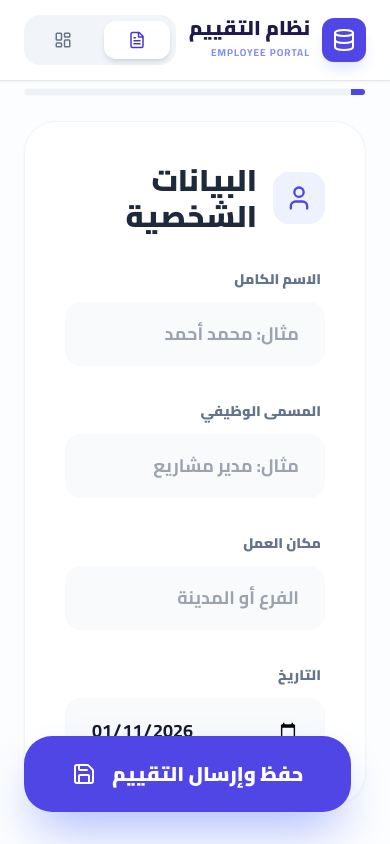
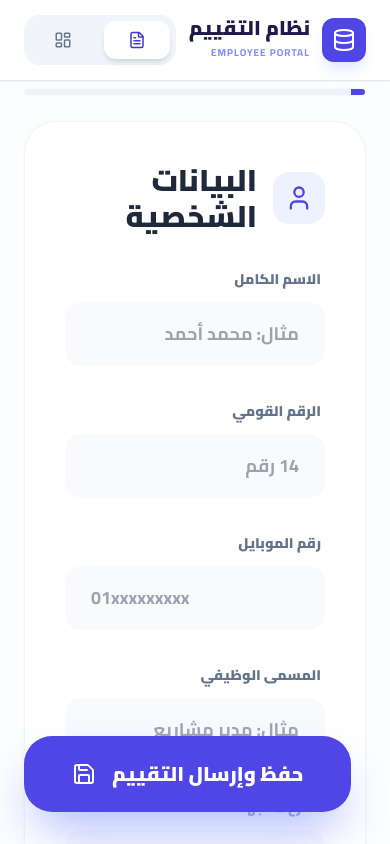
Before and after one commit to mohamedbadawyeg-tech/RESPONSES-, a React (Vite) app: page / in a window 390 px wide. Shown: the top 844 px of the page. Built offline with nearby package versions, Linux system fonts and the light colour scheme.

Commit message:
fix: add missing national ID and mobile fields to form; improve success view logic

```diff
--- a/App.tsx
+++ b/App.tsx
@@ -13,7 +13,7 @@ const App: React.FC = () => {
   const [loginError, setLoginError] = useState('');
 
   // ⚠️ PASTE YOUR GOOGLE APPS SCRIPT WEB APP URL HERE ⚠️
-  const GOOGLE_SCRIPT_URL = "https://script.google.com/macros/s/AKfycbzTMko4EGh5GPpqKY0oyghf2y3EgtR7N6n8MvP2v-i03FCDhLtQ8Bv4lRIPQILwRxXrGQ/exec";
+  const GOOGLE_SCRIPT_URL = "https://script.google.com/macros/s/AKfycbz3JN4NhMxdINS2805ef9eCvk8KOWOxS99A3FMcd95w07f2j0ZTNcBfQeIE5s66Wg6WJg/exec";
 
   useEffect(() => {
     const handleHashChange = () => {
@@ -192,17 +192,27 @@ const App: React.FC = () => {
           </div>
         )}
 
-        {view === 'success' && lastSubmitted && (
+        {view === 'success' && (
           <div className="max-w-2xl mx-auto mt-20 bg-white p-12 rounded-[40px] shadow-xl border border-slate-100 text-center animate-in zoom-in duration-500">
             <div className="w-24 h-24 bg-emerald-100 text-emerald-600 rounded-full flex items-center justify-center mx-auto mb-6">
               <CheckCircle2 size={48} />
             </div>
             <h2 className="text-3xl font-black text-slate-800 mb-4">تم إرسال التقييم بنجاح!</h2>
             <p className="text-slate-500 text-lg mb-8 leading-relaxed">
+              {lastSubmitted ? (
+                <>
                   شكرًا لك {lastSubmitted.employeeName}.<br/>
                   تم حفظ تقييمك بنجاح في النظام ويمكن للمسؤولين الاطلاع عليه.
+                </>
+              ) : (
+                <>
+                  لقد قمت بإرسال التقييم مسبقاً.<br/>
+                  لا يمكن إرسال تقييم جديد.
+                </>
+              )}
             </p>
 
+            {lastSubmitted && (
               <div className="flex justify-center gap-4">
                 <button
                   onClick={() => downloadResponse(lastSubmitted)}
@@ -212,6 +222,7 @@ const App: React.FC = () => {
                   تحميل نسخة
                 </button>
               </div>
+            )}
           </div>
         )}
       </main>
--- a/components/AssessmentForm.tsx
+++ b/components/AssessmentForm.tsx
@@ -11,6 +11,8 @@ interface AssessmentFormProps {
 const AssessmentForm: React.FC<AssessmentFormProps> = ({ onSubmit }) => {
   const [formData, setFormData] = useState({
     employeeName: '',
+    nationalId: '',
+    mobileNumber: '',
     jobTitle: '',
     location: '',
     reviewDate: new Date().toISOString().split('T')[0],
@@ -54,8 +56,8 @@ const AssessmentForm: React.FC<AssessmentFormProps> = ({ onSubmit }) => {
 
   const handleSubmit = (e: React.FormEvent) => {
     e.preventDefault();
-    if (!formData.employeeName || !formData.jobTitle) {
-      alert('يرجى التأكد من ملء البيانات الأساسية (الاسم والمسمى الوظيفي)');
+    if (!formData.employeeName || !formData.nationalId || !formData.mobileNumber || !formData.jobTitle) {
+      alert('يرجى التأكد من ملء البيانات الأساسية (الاسم، الرقم القومي، الموبايل، والمسمى الوظيفي)');
       return;
     }
     const response: AssessmentResponse = {
@@ -100,6 +102,28 @@ const AssessmentForm: React.FC<AssessmentFormProps> = ({ onSubmit }) => {
               />
             </div>
             <div className="space-y-3">
+              <label className="text-sm font-black text-slate-500 mr-1">الرقم القومي</label>
+              <input
+                required
+                type="number"
+                className="w-full px-6 py-4 bg-slate-50 border-2 border-transparent rounded-2xl focus:border-indigo-500 focus:bg-white transition-all outline-none text-lg font-bold"
+                value={formData.nationalId}
+                onChange={e => setFormData({ ...formData, nationalId: e.target.value })}
+                placeholder="14 رقم"
+              />
+            </div>
+            <div className="space-y-3">
+              <label className="text-sm font-black text-slate-500 mr-1">رقم الموبايل</label>
+              <input
+                required
+                type="tel"
+                className="w-full px-6 py-4 bg-slate-50 border-2 border-transparent rounded-2xl focus:border-indigo-500 focus:bg-white transition-all outline-none text-lg font-bold"
+                value={formData.mobileNumber}
+                onChange={e => setFormData({ ...formData, mobileNumber: e.target.value })}
+                placeholder="01xxxxxxxxx"
+              />
+            </div>
+            <div className="space-y-3">
               <label className="text-sm font-black text-slate-500 mr-1">المسمى الوظيفي</label>
               <input
                 required
@@ -110,7 +134,7 @@ const AssessmentForm: React.FC<AssessmentFormProps> = ({ onSubmit }) => {
               />
             </div>
             <div className="space-y-3">
-              <label className="text-sm font-black text-slate-500 mr-1">مكان العمل</label>
+              <label className="text-sm font-black text-slate-500 mr-1">الفرع / الجهة</label>
               <input
                 className="w-full px-6 py-4 bg-slate-50 border-2 border-transparent rounded-2xl focus:border-indigo-500 focus:bg-white transition-all outline-none text-lg font-bold"
                 value={formData.location}
```
Lines whose indentation alone changed are shown as unchanged.
